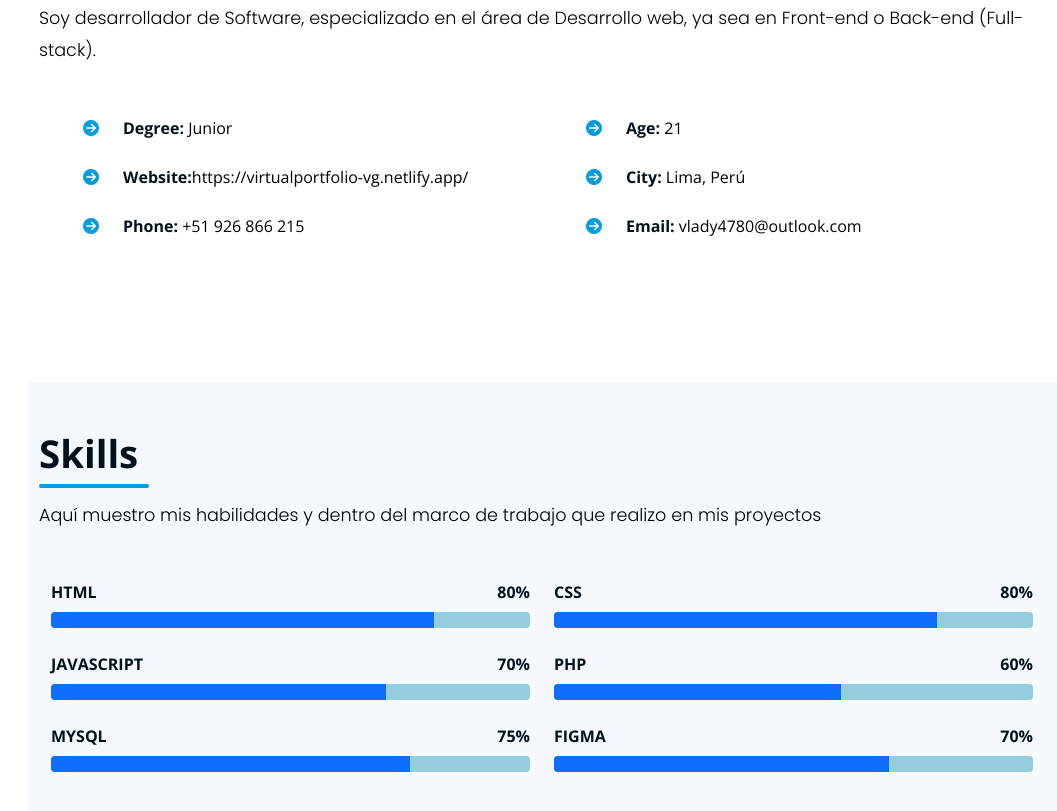
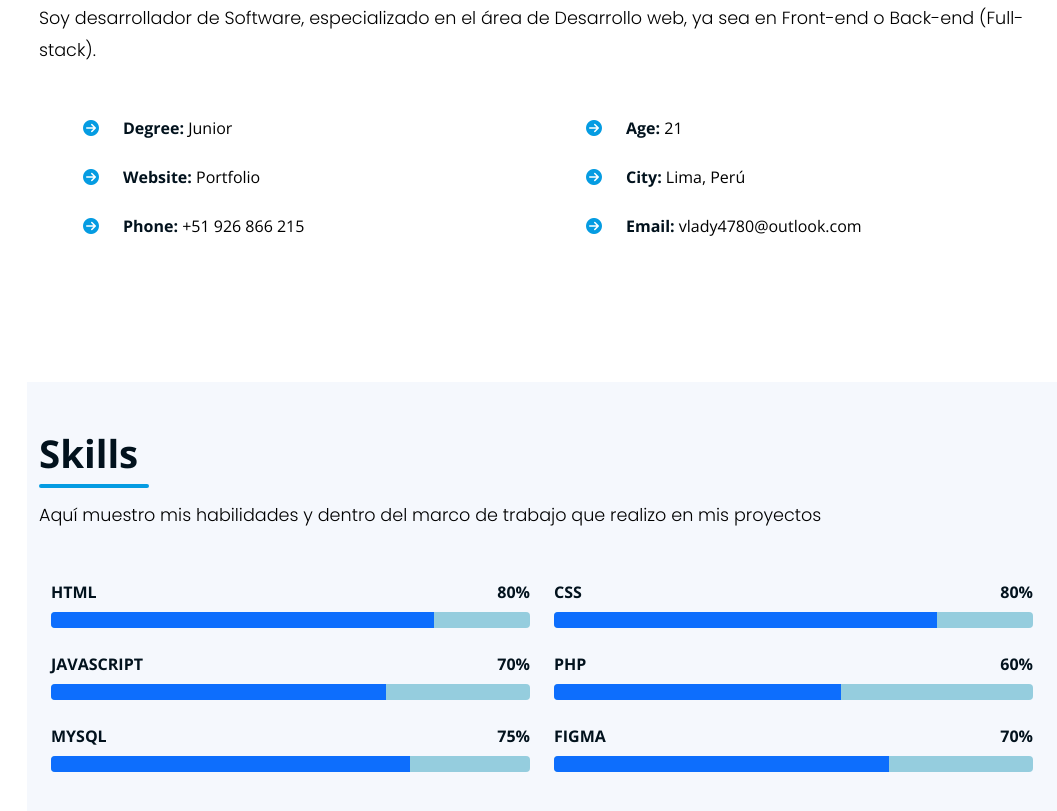
Before and after one commit to vlady4780/portfolio, a plain HTML site: page index.html in a window 1280 px wide. Shown: the part 908-1719 px from the top of the page, without its empty margins (223-1280 px from the left). Drawn offline with nearby package versions, Linux system fonts and the light colour scheme.

Commit message:
portfolio V.0.1.1.1 (Change about data)

```diff
--- a/index.html
+++ b/index.html
@@ -98,7 +98,7 @@
                             <div class="col-12 col-sm-12 col-md-6">
                                 <ul class="color-dark pt-2" style="list-style: none;">
                                     <li class="pt-3 pb-1"><i class="fas fa-circle-arrow-right me-4 color-blue"></i><strong class="color-dark-blue">Degree:</strong> Junior</li>
-                                    <li class="pt-3 pb-1"><i class="fas fa-circle-arrow-right me-4 color-blue"></i><strong class="color-dark-blue">Website:</strong>https://virtualportfolio-vg.netlify.app/</li>
+                                    <li class="pt-3 pb-1"><i class="fas fa-circle-arrow-right me-4 color-blue"></i><strong class="color-dark-blue">Website:</strong> <a class="color-dark" href="#"> Portfolio</a></li>
                                     <li class="pt-3 pb-1"><i class="fas fa-circle-arrow-right me-4 color-blue"></i><strong class="color-dark-blue">Phone:</strong> +51 926 866 215</li>
                                 </ul>
                             </div>
```
